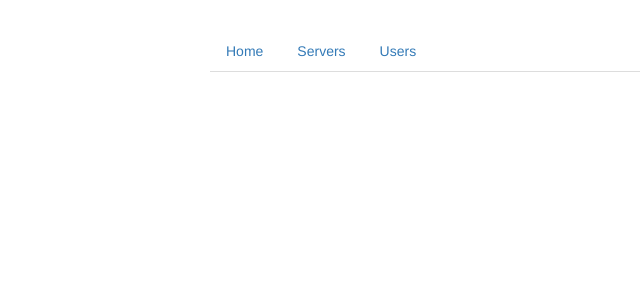
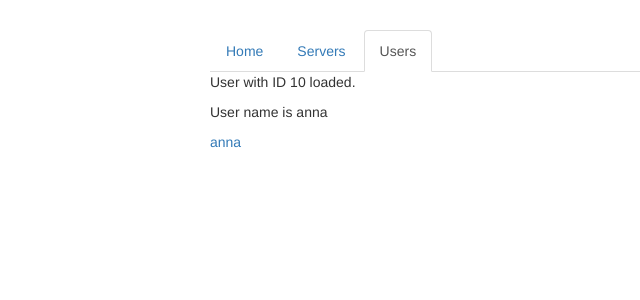
Before and after one commit to omaramsoul/AngularApp, an Angular app: page /users/10/anna in a window 1280 px wide. Before the commit this address led to /. Shown: the top 300 px of the page, without its empty margins (55-695 px from the left). Built offline with nearby package versions, Linux system fonts and the light colour scheme.

Commit message:
Rouring code

```diff
--- a/src/app/app.module.ts
+++ b/src/app/app.module.ts
@@ -16,7 +16,9 @@
 const appRoutes: Routes = [
   {path: '', component: HomeComponent},
   {path: 'users', component: UsersComponent},
-  {path: 'servers', component: ServersComponent}
+  {path: 'users/:id/:name', component: UserComponent},
+  {path: 'servers', component: ServersComponent},
+  {path: 'servers/:id/:mode', component: EditServerComponent}
 ];
 
 @NgModule({
--- a/src/app/home/home.component.html
+++ b/src/app/home/home.component.html
@@ -1,3 +1,3 @@
 <h4>Welcome to Server Manager 4.0</h4>
 <p>Manage your Servers and Users.</p>
-<button class="btn btn-primary" (click)="onLoadServers()">Load servers</button>
+<button class="btn btn-primary" (click)="onLoadServers(1)">Load server 1</button>
--- a/src/app/home/home.component.ts
+++ b/src/app/home/home.component.ts
@@ -1,5 +1,5 @@
 import { Component, OnInit } from '@angular/core';
-import { Router } from '@angular/router';
+import { ActivatedRoute, Router } from '@angular/router';
 
 @Component({
   selector: 'app-home',
@@ -13,8 +13,8 @@
   ngOnInit() {
   }
 
-  onLoadServers() {
-    this.router.navigate(['/servers']);
+  onLoadServers(id: number) {
+    this.router.navigate(['/servers', id, 'edit'], {queryParams: {allowEdit: '1'}, fragment: 'loading'});
   }
 
 }
--- a/src/app/servers/edit-server/edit-server.component.ts
+++ b/src/app/servers/edit-server/edit-server.component.ts
@@ -1,6 +1,7 @@
 import { Component, OnInit } from '@angular/core';
 
 import { ServersService } from '../servers.service';
+import { ActivatedRoute } from '@angular/router';
 
 @Component({
   selector: 'app-edit-server',
@@ -12,12 +13,14 @@
   serverName = '';
   serverStatus = '';
 
-  constructor(private serversService: ServersService) { }
+  constructor(private serversService: ServersService,
+              private route: ActivatedRoute) { }
 
   ngOnInit() {
     this.server = this.serversService.getServer(1);
     this.serverName = this.server.name;
     this.serverStatus = this.server.status;
+    this
   }
 
   onUpdateServer() {
--- a/src/app/users/user/user.component.html
+++ b/src/app/users/user/user.component.html
@@ -1,2 +1,3 @@
-<p>User with ID _ID_ loaded.</p>
-<p>User name is _NAME_</p>
+<p>User with ID {{ user.id }} loaded.</p>
+<p>User name is {{ user.name }}</p>
+<a [routerLink]="['/users', 10, 'anna']">anna</a>
--- a/src/app/users/user/user.component.ts
+++ b/src/app/users/user/user.component.ts
@@ -1,4 +1,5 @@
 import { Component, OnInit } from '@angular/core';
+import { ActivatedRoute } from '@angular/router';
 
 @Component({
   selector: 'app-user',
@@ -8,9 +9,18 @@
 export class UserComponent implements OnInit {
   user: {id: number, name: string};
 
-  constructor() { }
+  constructor(private route: ActivatedRoute) { }
 
   ngOnInit() {
+    this.user = {
+      id: this.route.snapshot.params['id'],
+      name: this.route.snapshot.params['name']
+    }
+    this.route.params.subscribe(
+      () => {
+        this.user.id = this.route.snapshot.params['id'];
+        this.user.name = this.route.snapshot.params['name'];
+    })
   }
 
 }
```
